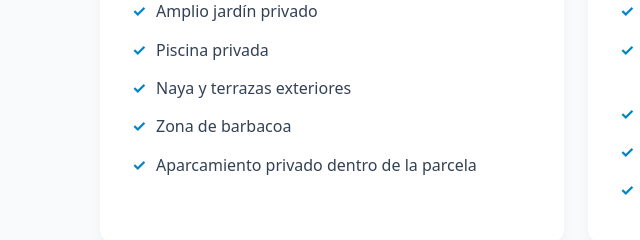
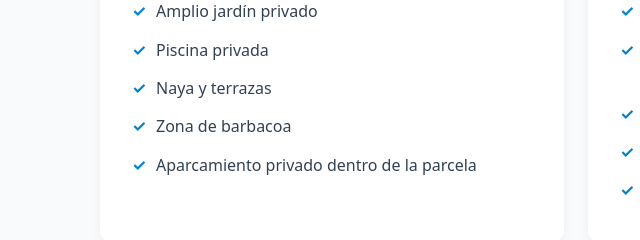
Before and after one commit to vantathe-code/rinconmaretta, a plain HTML site: page index.html in a window 1280 px wide. Shown: the part 388-628 px from the top of the page, 64-704 px from the left. Drawn offline with Linux system fonts and the light colour scheme.

Commit message:
Update index.html
quitar descripcion exteriores

```diff
--- a/index.html
+++ b/index.html
@@ -23,7 +23,7 @@
           <li>Vistas privilegiadas al Montgó</li>
           <li>Amplio jardín privado</li>
           <li>Piscina privada</li>
-          <li>Naya y terrazas exteriores</li>
+          <li>Naya y terrazas</li>
           <li>Zona de barbacoa</li>
           <li>Aparcamiento privado dentro de la parcela</li>
         </ul>
```
